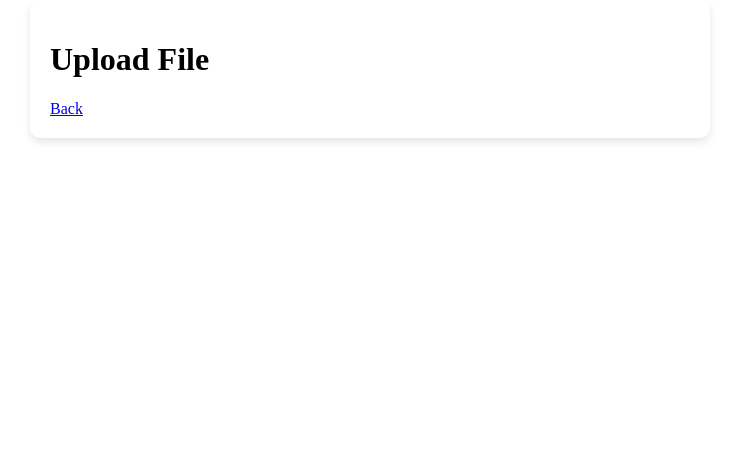
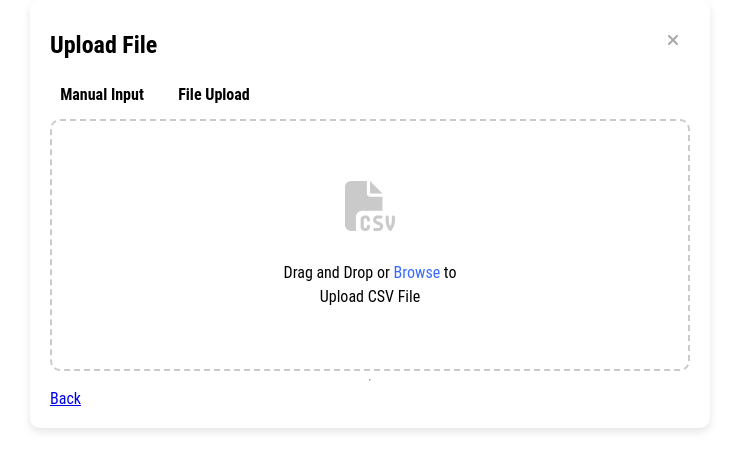
Before and after one commit to qinglinh2003/CSCI201-SP25-TEAM20-FinalProject-Frontend, a React (Create React App) app: page /upload-file in a window 1280 px wide. Shown: the top 470 px of the page, without its empty margins (270-1009 px from the left). Built offline with nearby package versions, Linux system fonts and the light colour scheme.

Commit message:
fileUpload:file upload box

```diff
--- a/package.json
+++ b/package.json
@@ -3,6 +3,8 @@
   "version": "0.1.0",
   "private": true,
   "dependencies": {
+    "@fortawesome/free-solid-svg-icons": "^6.7.2",
+    "@fortawesome/react-fontawesome": "^0.2.2",
     "@testing-library/dom": "^10.4.0",
     "@testing-library/jest-dom": "^6.6.3",
     "@testing-library/react": "^16.3.0",
--- a/src/features/upload_file/UploadFile.jsx
+++ b/src/features/upload_file/UploadFile.jsx
@@ -1,17 +1,35 @@
 import {Link} from "react-router-dom";
+import {FontAwesomeIcon} from "@fortawesome/react-fontawesome";
+import { faXmark, faFileCsv } from "@fortawesome/free-solid-svg-icons";
 import styles from "./UploadFile.module.css";
+
+
 function UploadFile(){
     return(
         <div className={styles.modalContainer}>
-            <h1>Upload File</h1>
+            <div className={styles.header}>
+                <div className={styles.title}>Upload File</div>
+                <div className={styles.closeButtonWrapper}>
+                    <FontAwesomeIcon icon={faXmark}/>
+                </div>
+            </div>
             <div className={styles.modeSwitcher}>
-                <div></div>
-                <div></div>
+                <div className={styles.modeButton}>Manual Input</div>
+                <div className={styles.modeButton}>File Upload</div>
             </div>
+
+            <div className={styles.fileUploadRegion}>
+                <FontAwesomeIcon icon={faFileCsv} className={styles.fileIcon}/>
+                <div className={styles.fileUploadInstruction}>
+                    Drag and Drop or <span className={styles.browseText}>Browse</span> to <br/>
+                    Upload CSV File
+                </div>
+            </div>
+            <hr className={styles.divider}/>
+
             <Link to="/">Back</Link>
-
         </div>
-     )
+    );
 }
 
 export default UploadFile;
--- a/src/features/upload_file/UploadFile.module.css
+++ b/src/features/upload_file/UploadFile.module.css
@@ -1,18 +1,82 @@
 .modalContainer{
-    font-family:"Sans-serif:";
+    font-family: 'Roboto Condensed', sans-serif;
     background-color: #ffffff;
     padding: 20px;
     border-radius: 10px;
     box-shadow: 0 4px 8px rgba(0,0,0,0.1);
     width: 50%;
     margin: 0 auto;
-    /*max-width: 640px;*/
-    /*max-height: 80vh;*/
     display: flex;
     flex-direction: column;
     overflow: auto;
 }
 
-.modeSwitcher{
+.header{
+    display: flex;
+    flex-direction: row;
+    justify-content: space-between;
+}
+
+.title{
+    padding: 11px 0;
+    font-weight: bold;
+    font-size: 1.5rem;
 
 }
+
+.closeButtonWrapper{
+    padding: 11px;
+    color:darkgray;
+    border-radius: 10px;
+}
+
+.modeSwitcher{
+    display: flex;
+}
+
+.modeButton{
+    font-weight: bold;
+    padding: 0.3em 0em;
+    margin: 0.6rem  0.5rem 0.6rem  0rem;
+    border: 2px solid transparent;
+    cursor: pointer;
+    transition: all 0.3s;
+    background-color: white;
+    width:100px;
+    height:16px;
+    display: flex;
+    align-items: center;
+    justify-content: center;
+}
+
+
+.fileUploadRegion {
+    height: 200px;
+    display: flex;
+    flex-direction: column;
+    gap: 20px;
+    cursor: pointer;
+    align-items: center;
+    justify-content: center;
+    border: 2px dashed #cacaca;
+    background-color: rgba(255, 255, 255, 1);
+    padding: 1.5rem;
+    border-radius: 10px;
+}
+
+.fileIcon{
+    height: 50px;
+    width: 50px;
+    color:#cacaca;
+}
+
+.fileUploadInstruction{
+    text-align: center;
+    font-size: 16px;
+    line-height: 1.5;
+    margin-top: 10px;
+}
+
+.browseText{
+    color:#396aff;
+}
```
Also changed, not shown: 1 other file (tests, documents, lock files or other folders).
